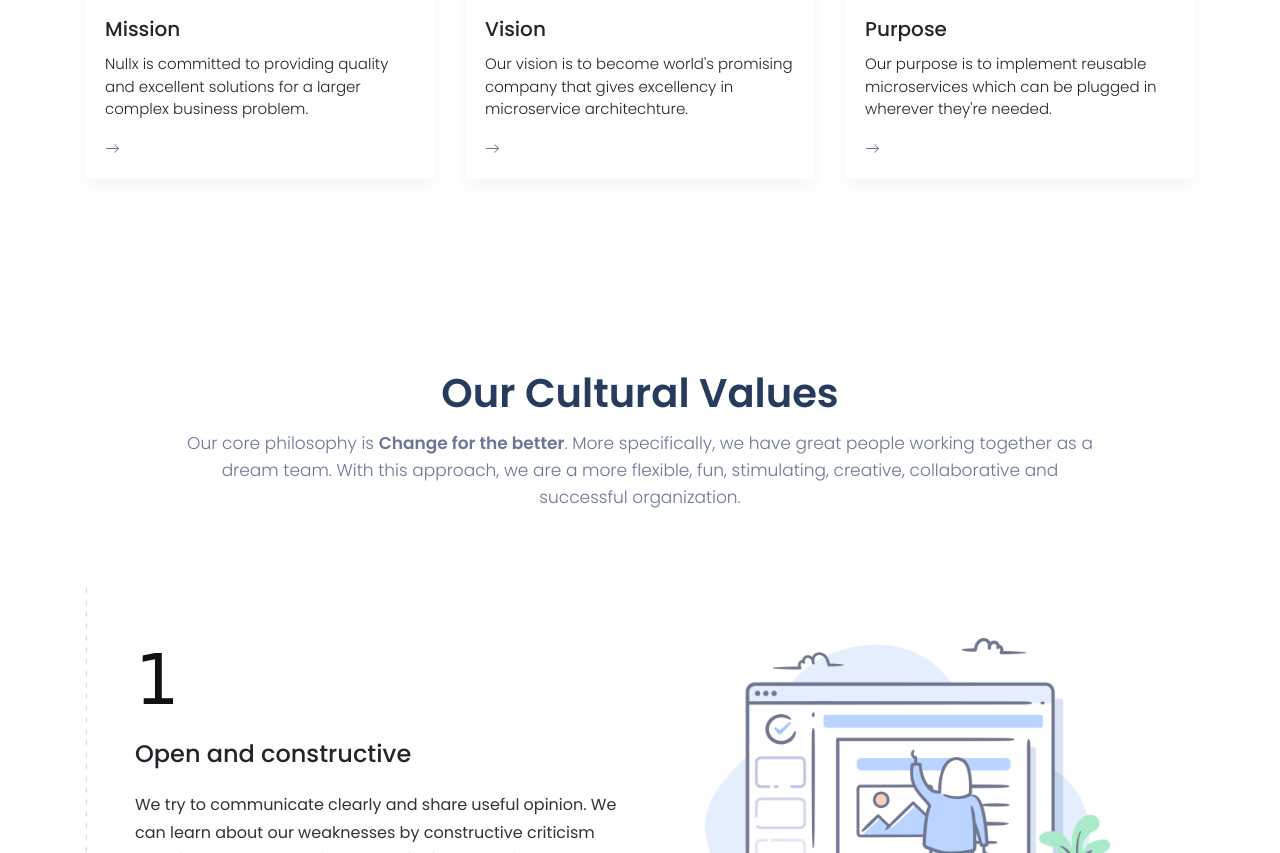
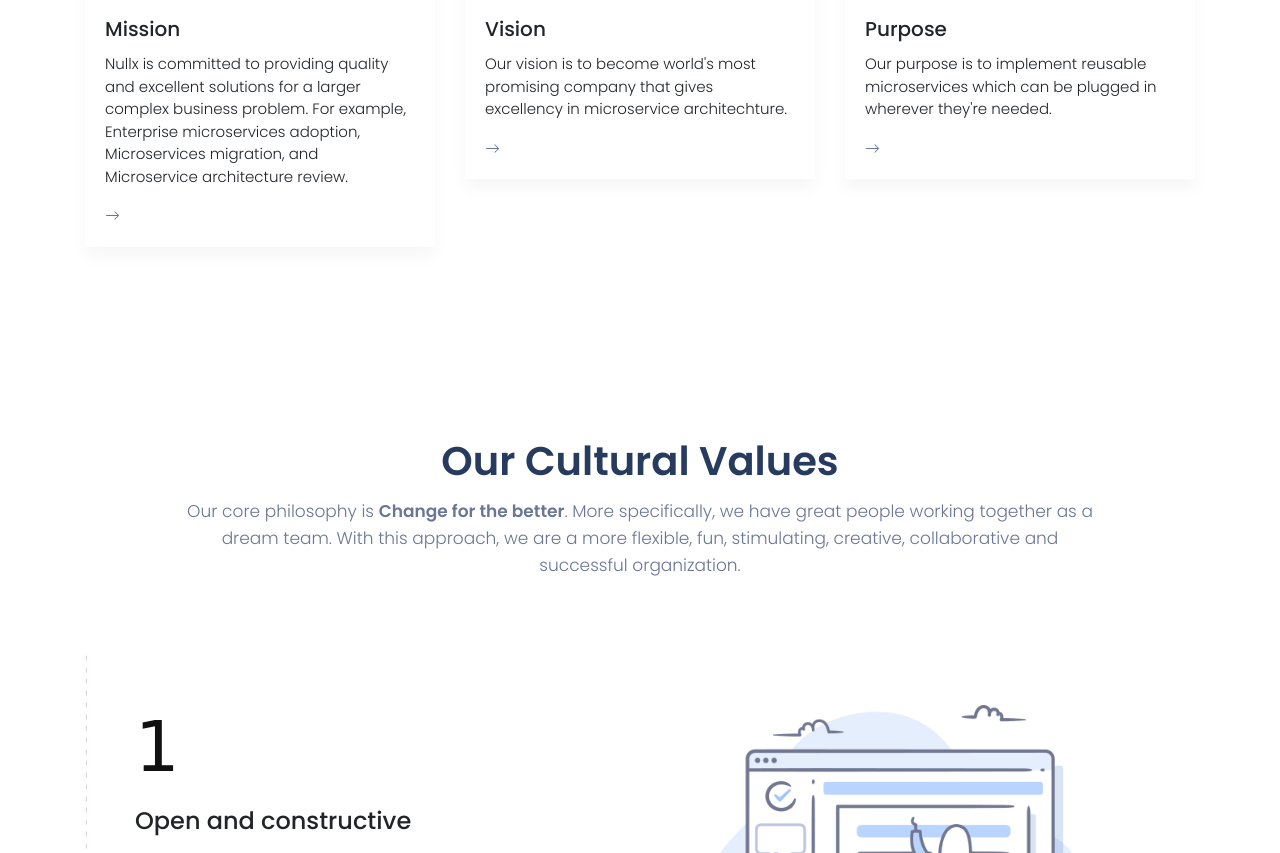
Before and after one commit to NULLx-de/home, a plain HTML site: page index.html in a window 1280 px wide. Shown: the part 1608-2461 px from the top of the page. Drawn offline with nearby package versions, Linux system fonts and the light colour scheme; a web font is replaced by a local one.

Commit message:
mission text edited

```diff
--- a/index.html
+++ b/index.html
@@ -76,7 +76,10 @@
               <img loading="lazy" src="img/2.png" class="card-img-top" alt="...">
               <div class="card-body">
                 <h5 class="card-title">Mission</h5>
-                <p class="card-text">Nullx is committed to providing quality and excellent solutions for a larger complex business problem.</p>
+                <p class="card-text">Nullx is committed to providing quality and
+                   excellent solutions for a larger complex business problem.
+                   For example, Enterprise microservices adoption, Microservices migration, and Microservice architecture review.
+                </p>
                 <p class="card-text">
                   <a href="#">
                     <span class="glyphicon arrow-right">
@@ -96,7 +99,7 @@
             <img loading="lazy" src="img/1.png" class="card-img-top" alt="...">
             <div class="card-body">
               <h5 class="card-title">Vision</h5>
-              <p class="card-text">Our vision is to become world's promising company that gives excellency in microservice architechture.</p>
+              <p class="card-text">Our vision is to become world's most promising company that gives excellency in microservice architechture.</p>
               <p class="card-text">
                 <a href="#">
                   <span class="glyphicon arrow-right">
```
